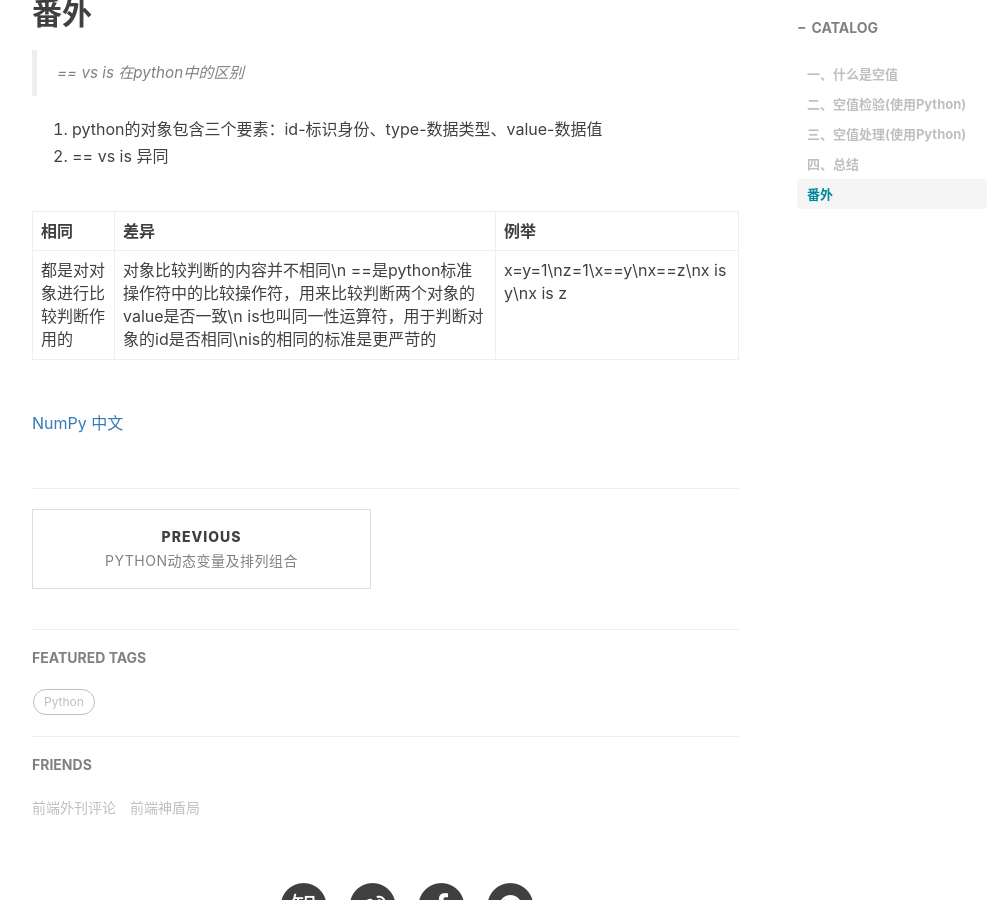
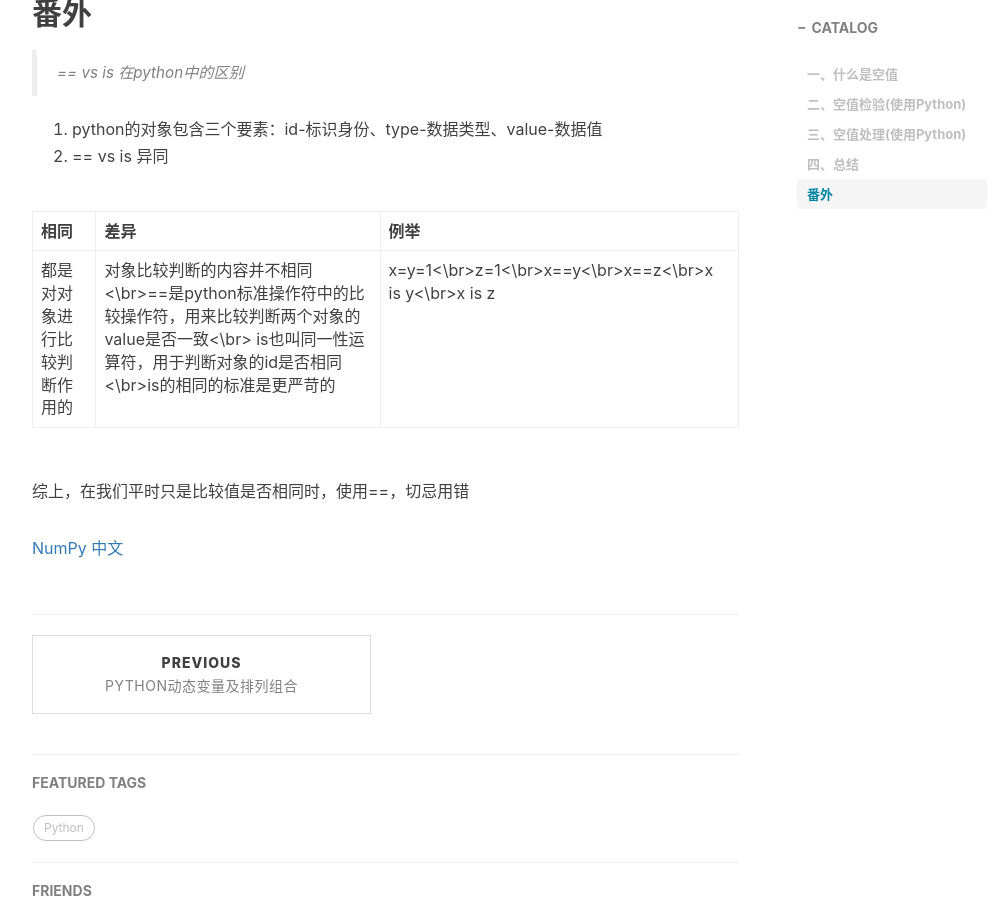
Before and after one commit to xeebudong/xeebudong.github.io, a Jekyll site: the page built from _posts/2020-04-02-空值及Python空值检验.markdown, in a window 1280 px wide and 900 px high, scrolled down 1758 px. Shown: the whole window, without its empty margins (233-1229 px from the left). Built offline with Jekyll 4.4.1, drawn with Linux system fonts in a browser that asks for light colours; nearby versions of some CDN libraries; comment, search, counter and statistics services are not loaded.

Commit message:
- 2020/04/02 17:54:36

```diff
--- a/_posts/2020-04-02-空值及Python空值检验.markdown
+++ b/_posts/2020-04-02-空值及Python空值检验.markdown
@@ -57,7 +57,8 @@ print(string2 == "") # False
 
 | 相同 |  差异 | 例举 |
 | ------ | ------ | ------ |
-|都是对对象进行比较判断作用的|对象比较判断的内容并不相同\n ==是python标准操作符中的比较操作符，用来比较判断两个对象的value是否一致\n is也叫同一性运算符，用于判断对象的id是否相同\nis的相同的标准是更严苛的|x=y=1\nz=1\x==y\nx==z\nx is y\nx is z|
+|都是对对象进行比较判断作用的|对象比较判断的内容并不相同<\br>==是python标准操作符中的比较操作符，用来比较判断两个对象的value是否一致<\br> is也叫同一性运算符，用于判断对象的id是否相同<\br>is的相同的标准是更严苛的|x=y=1<\br>z=1<\br>x==y<\br>x==z<\br>x is y<\br>x is z|
 
+综上，在我们平时只是比较值是否相同时，使用==，切忌用错
 
 [NumPy 中文](https://www.numpy.org.cn/)
```
